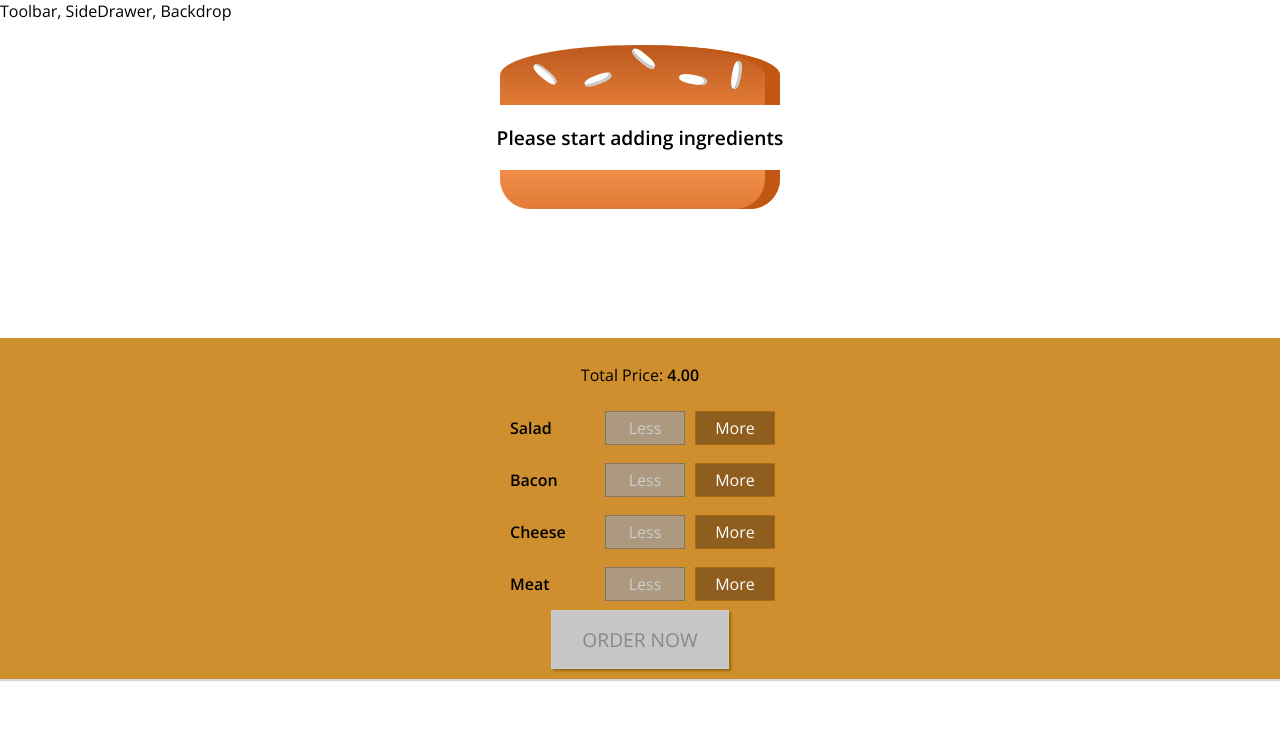
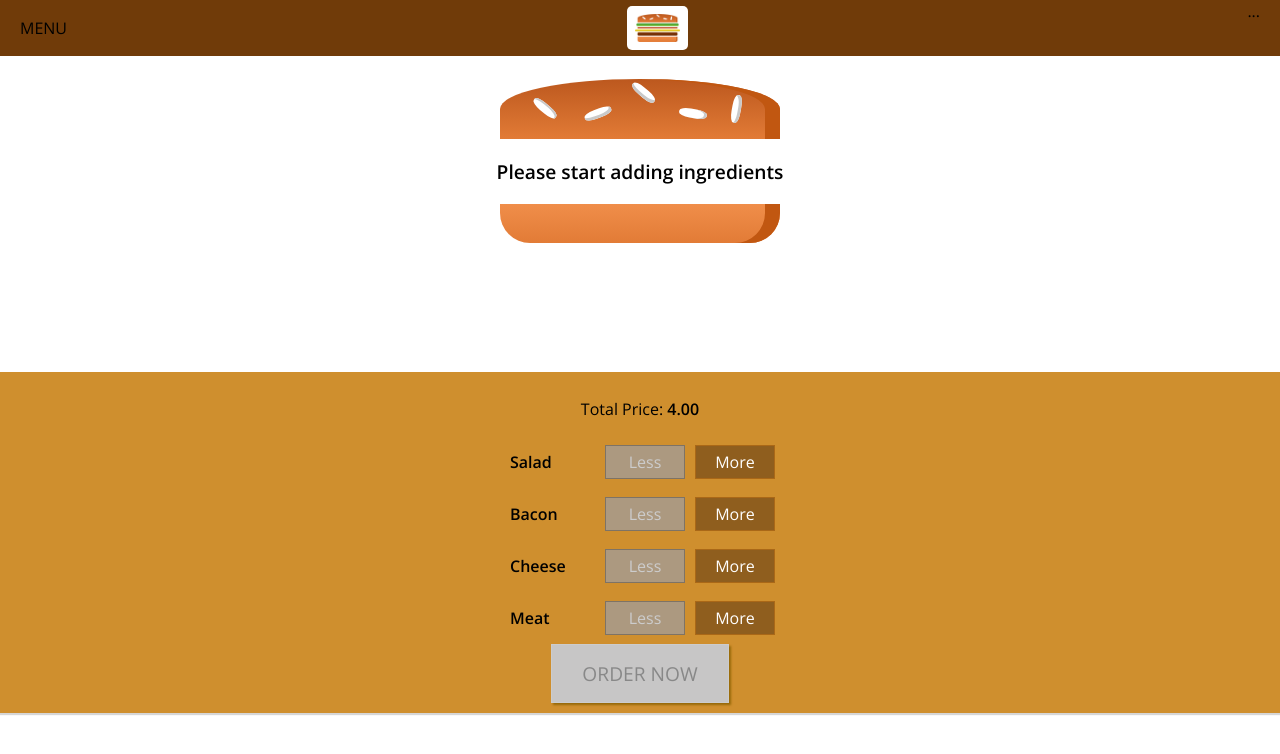
Before and after one commit to yuriyberezskyy/burger-project-frontend, a React app: page / in a window 1280 px wide. Shown: the top 754 px of the page. Built offline with nearby package versions, Linux system fonts and the light colour scheme.

Commit message:
added Toolbar and logo

```diff
--- a/src/components/Burger/OrderSummary/OrderSummary.js
+++ b/src/components/Burger/OrderSummary/OrderSummary.js
@@ -16,6 +16,9 @@
       <h3>Your order</h3>
       <p>A delicios burger with the following ingredients</p>
       <ul>{ingredientsSummary}</ul>
+      <p>
+        <strong>Total Price: {props.price.toFixed(2)}$</strong>
+      </p>
       <p>Continue to checkout</p>
       <Button btnType="Danger" clicked={props.purchaseCancelled}>
         CANCEL
--- a/src/components/Layout/Layout.css
+++ b/src/components/Layout/Layout.css
@@ -1,3 +1,3 @@
 .Content {
-  margin-top: 16px;
+  margin-top: 72px;
 }
--- a/src/components/Layout/Layout.js
+++ b/src/components/Layout/Layout.js
@@ -1,11 +1,11 @@
 import React from "react";
 import Aux from "../../hoc/Aux";
 import classes from "./Layout.css";
-
+import Toolbar from "../Navigation/Toolbar/Toolbar";
 const layout = (props) => {
   return (
     <Aux>
-      <div>Toolbar, SideDrawer, Backdrop</div>
+      <Toolbar />
       <main className={classes.Content}>{props.children}</main>
     </Aux>
   );
--- /dev/null
+++ b/src/components/Logo/Logo.css
@@ -0,0 +1,11 @@
+.Logo {
+  background-color: white;
+  padding: 8px;
+  height: 80%;
+  box-sizing: border-box;
+  border-radius: 5px;
+}
+
+.Logo img {
+  height: 100%;
+}
--- /dev/null
+++ b/src/components/Logo/Logo.js
@@ -0,0 +1,10 @@
+import React from "react";
+import classes from "./Logo.css";
+import burgerLogo from "../../assets/images/burger-logo.png";
+const logo = (props) => (
+  <div className={classes.Logo}>
+    <img src={burgerLogo} alt="MyBurger" />
+  </div>
+);
+
+export default logo;
--- /dev/null
+++ b/src/components/Navigation/Toolbar/Toolbar.css
@@ -0,0 +1,18 @@
+.Toolbar {
+  height: 56px;
+  width: 100%;
+  position: fixed;
+  top: 0;
+  left: 0;
+  background-color: #703b09;
+  display: flex;
+  justify-content: space-between;
+  align-items: center;
+  padding: 0 20px;
+  box-sizing: border-box;
+  z-index: 90;
+}
+
+.Toolbar nav {
+  height: 100%;
+}
--- /dev/null
+++ b/src/components/Navigation/Toolbar/Toolbar.js
@@ -0,0 +1,12 @@
+import React from "react";
+import classes from "./Toolbar.css";
+import Logo from "../../Logo/Logo";
+const toolbar = () => (
+  <header className={classes.Toolbar}>
+    <div>MENU</div>
+    <Logo />
+    <nav>...</nav>
+  </header>
+);
+
+export default toolbar;
--- a/src/containers/BurgerBuilder/BurgerBuilder.js
+++ b/src/containers/BurgerBuilder/BurgerBuilder.js
@@ -108,6 +108,7 @@
           modalClosed={this.purchaseCancelHandler}
         >
           <OrderSummary
+            price={this.state.totalPrice}
             purchaseCancelled={this.purchaseCancelHandler}
             purchaseContinued={this.purchaseContinueHandler}
             ingredients={this.state.ingredients}
```
Also changed, not shown: src/assets/images/burger-logo.png (added).
